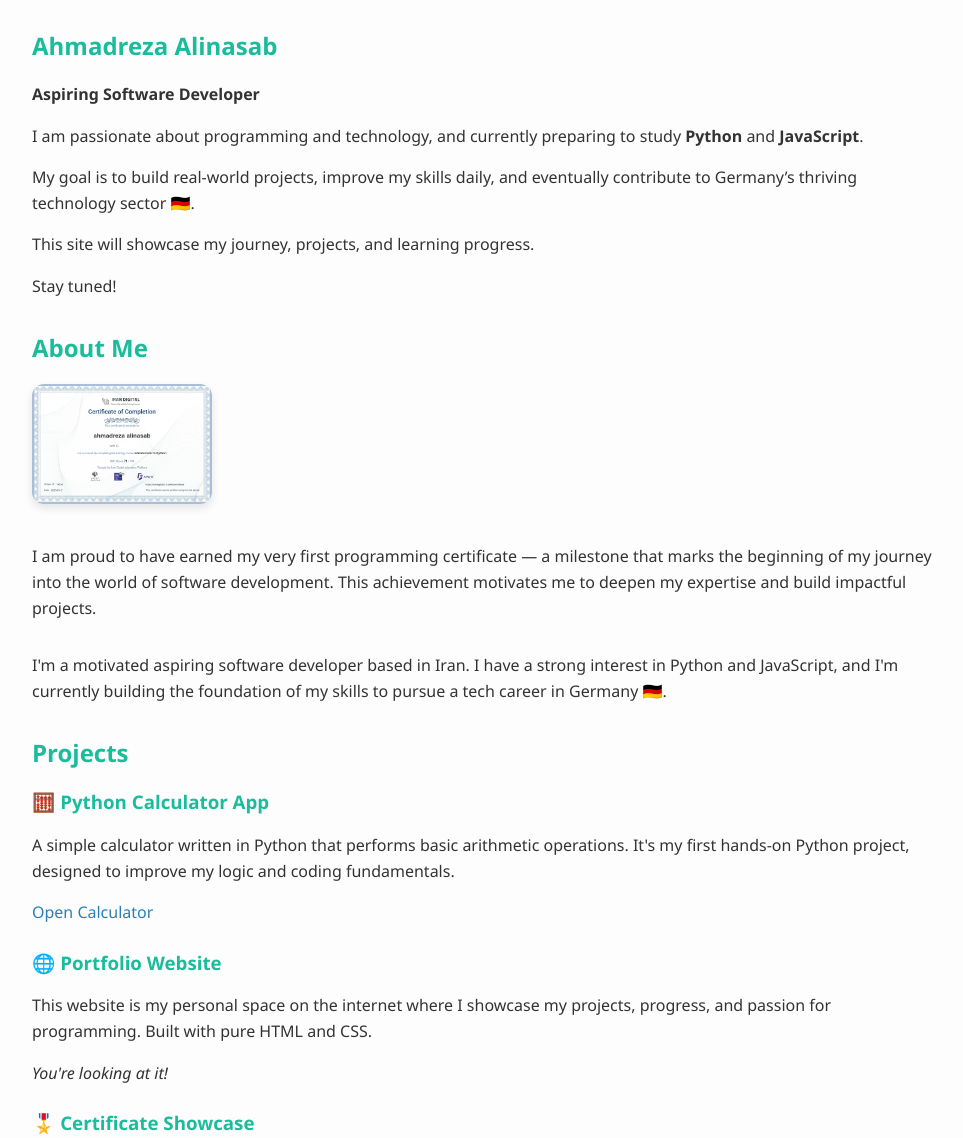
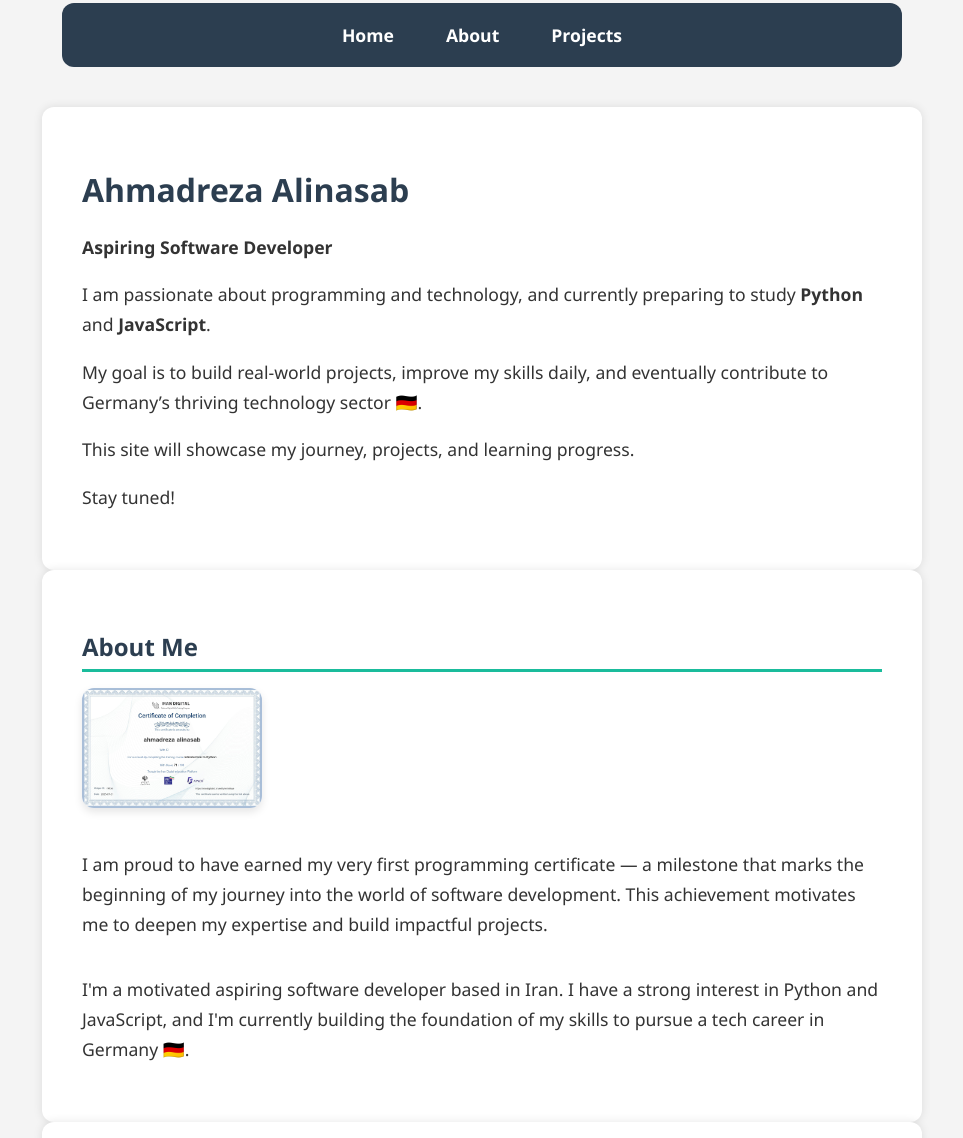
Before and after one commit to ahmadreza-alinasab/ahmadreza-alinasab.github.io, a plain HTML site: page index.html in a window 1280 px wide. Shown: the part 57-1195 px from the top of the page, without its empty margins (158-1121 px from the left). Drawn offline with Linux system fonts and the light colour scheme.

Commit message:
Add files via upload

```diff
--- a/index.html
+++ b/index.html
@@ -7,130 +7,130 @@
   <style>
     body {
       font-family: 'Segoe UI', Tahoma, Geneva, Verdana, sans-serif;
-      background-color: #fdfdfd;
+      background-color: #f4f4f4;
+      color: #333;
       margin: 0;
-      padding: 0;
-      color: #333;
+      padding: 40px 20px;
+      scroll-behavior: smooth;
+    }
+    .container {
+      max-width: 800px;
+      margin: auto;
+      background: white;
+      padding: 40px;
+      box-shadow: 0 0 10px rgba(0,0,0,0.1);
+      border-radius: 12px;
+    }
+    h1 {
+      color: #2c3e50;
+    }
+    p {
+      font-size: 1.1em;
+      line-height: 1.7em;
     }
     nav {
-      background-color: #1abc9c;
-      padding: 1rem;
-      text-align: center;
+      background-color: #2c3e50;
+      padding: 12px 20px;
+      border-radius: 12px;
+      max-width: 800px;
+      margin: 20px auto 40px auto;
+      display: flex;
+      justify-content: center;
+      gap: 20px;
     }
     nav a {
       color: white;
       text-decoration: none;
-      margin: 0 1.5rem;
-      font-weight: bold;
-      font-size: 1rem;
+      font-weight: 600;
+      font-size: 1.1em;
+      padding: 8px 16px;
+      border-radius: 8px;
+      transition: background-color 0.3s ease;
     }
     nav a:hover {
-      text-decoration: underline;
+      background-color: #1abc9c;
+      color: #fff;
     }
     section {
-      max-width: 900px;
-      margin: 2rem auto;
-      padding: 0 1rem;
+      margin-bottom: 40px;
     }
-    h1, h2, h3 {
+    section h2 {
+      color: #2c3e50;
+      border-bottom: 3px solid #1abc9c;
+      padding-bottom: 6px;
+      margin-bottom: 16px;
+    }
+    ul {
+      list-style-type: disc;
+      padding-left: 20px;
+      font-size: 1.1em;
+    }
+    ul li strong {
       color: #1abc9c;
     }
-    p {
-      line-height: 1.6;
-      font-size: 1rem;
-    }
-    .project {
-      margin-bottom: 24px;
-    }
-    .project a {
-      color: #2980b9;
+    a {
       text-decoration: none;
-    }
-    .project a:hover {
-      text-decoration: underline;
-    }
-    footer {
-      text-align: center;
-      padding: 1rem;
-      font-size: 0.9rem;
-      background-color: #111;
-      color: white;
-      margin-top: 2rem;
-    }
-    .certificate-img {
-      width: 180px;
-      border-radius: 12px;
-      box-shadow: 0 4px 8px rgba(0,0,0,0.1);
-      margin-right: 24px;
-    }
-    .about-flex {
-      display: flex;
-      flex-wrap: wrap;
-      align-items: center;
-      gap: 24px;
     }
   </style>
 </head>
 <body>
-
   <nav>
     <a href="#home">Home</a>
     <a href="#about">About</a>
     <a href="#projects">Projects</a>
   </nav>
 
-  <section id="home">
+  <div class="container" id="home">
     <h1>Ahmadreza Alinasab</h1>
     <p><strong>Aspiring Software Developer</strong></p>
     <p>I am passionate about programming and technology, and currently preparing to study <strong>Python</strong> and <strong>JavaScript</strong>.</p>
     <p>My goal is to build real-world projects, improve my skills daily, and eventually contribute to Germany’s thriving technology sector 🇩🇪.</p>
     <p>This site will showcase my journey, projects, and learning progress.</p>
     <p>Stay tuned!</p>
+  </div>
+
+  <section id="about" class="container">
+    <h2>About Me</h2>
+    <div style="display: flex; align-items: center; gap: 24px; flex-wrap: wrap;">
+      <img src="IMG_20250721_072012.jpg" alt="My First Programming Certificate" style="width: 180px; border-radius: 12px; box-shadow: 0 4px 8px rgba(0,0,0,0.1);" />
+      <div>
+        <p>
+          I am proud to have earned my very first programming certificate — a milestone that marks the beginning of my journey into the world of software development. This achievement motivates me to deepen my expertise and build impactful projects.
+        </p>
+      </div>
+    </div>
+    <p>
+      I'm a motivated aspiring software developer based in Iran. I have a strong interest in Python and JavaScript, and I'm currently building the foundation of my skills to pursue a tech career in Germany 🇩🇪.
+    </p>
   </section>
 
-  <section id="about">
-    <h2>About Me</h2>
-    <div class="about-flex">
-      <img src="IMG_20250721_072012.jpg" alt="My First Programming Certificate" class="certificate-img" />
-      <div>
-        <p>I am proud to have earned my very first programming certificate — a milestone that marks the beginning of my journey into the world of software development. This achievement motivates me to deepen my expertise and build impactful projects.</p>
-      </div>
-    </div>
-    <p>I'm a motivated aspiring software developer based in Iran. I have a strong interest in Python and JavaScript, and I'm currently building the foundation of my skills to pursue a tech career in Germany 🇩🇪.</p>
-  </section>
-
-  <section id="projects">
+  <section id="projects" class="container">
     <h2>Projects</h2>
 
-    <div class="project">
+    <div style="margin-bottom: 24px;">
       <h3 style="color: #1abc9c;">🧮 Python Calculator App</h3>
       <p>A simple calculator written in Python that performs basic arithmetic operations. It's my first hands-on Python project, designed to improve my logic and coding fundamentals.</p>
-      <p><a href="calculator.html" target="_blank">Open Calculator</a></p>
+      <p><a href="calculator.html" target="_blank" style="color:#2980b9;">Open Calculator</a></p>
     </div>
 
-    <div class="project">
+    <div style="margin-bottom: 24px;">
       <h3 style="color: #1abc9c;">🌐 Portfolio Website</h3>
       <p>This website is my personal space on the internet where I showcase my projects, progress, and passion for programming. Built with pure HTML and CSS.</p>
       <p><em>You're looking at it!</em></p>
     </div>
 
-    <div class="project">
+    <div>
       <h3 style="color: #1abc9c;">🎖️ Certificate Showcase</h3>
       <p>Uploaded my first programming certificate to mark the beginning of my development journey. A great reminder of how far I've come and where I'm going.</p>
-      <p><a href="IMG_20250721_072012.jpg" target="_blank">View Certificate</a></p>
+      <p><a href="IMG_20250721_072012.jpg" target="_blank" style="color:#2980b9;">View Certificate</a></p>
     </div>
 
-    <div class="project">
+    <!-- اینجا پروژه جدید اضافه شده -->
+    <div style="margin-top: 24px;">
       <h3 style="color: #1abc9c;">✅ Advanced To-Do List</h3>
       <p>A powerful, animated, iPhone-style To-Do List web app with priority levels, reminders, PDF export, and clean design.</p>
-      <p><a href="todo-list.html" target="_blank">View Project</a></p>
+      <p><a href="todo-list.html" target="_blank" style="color:#2980b9;">View Project</a></p>
     </div>
-
   </section>
-
-  <footer>
-    Created by Ahmadreza Alinasab
-  </footer>
-
 </body>
 </html>
```
